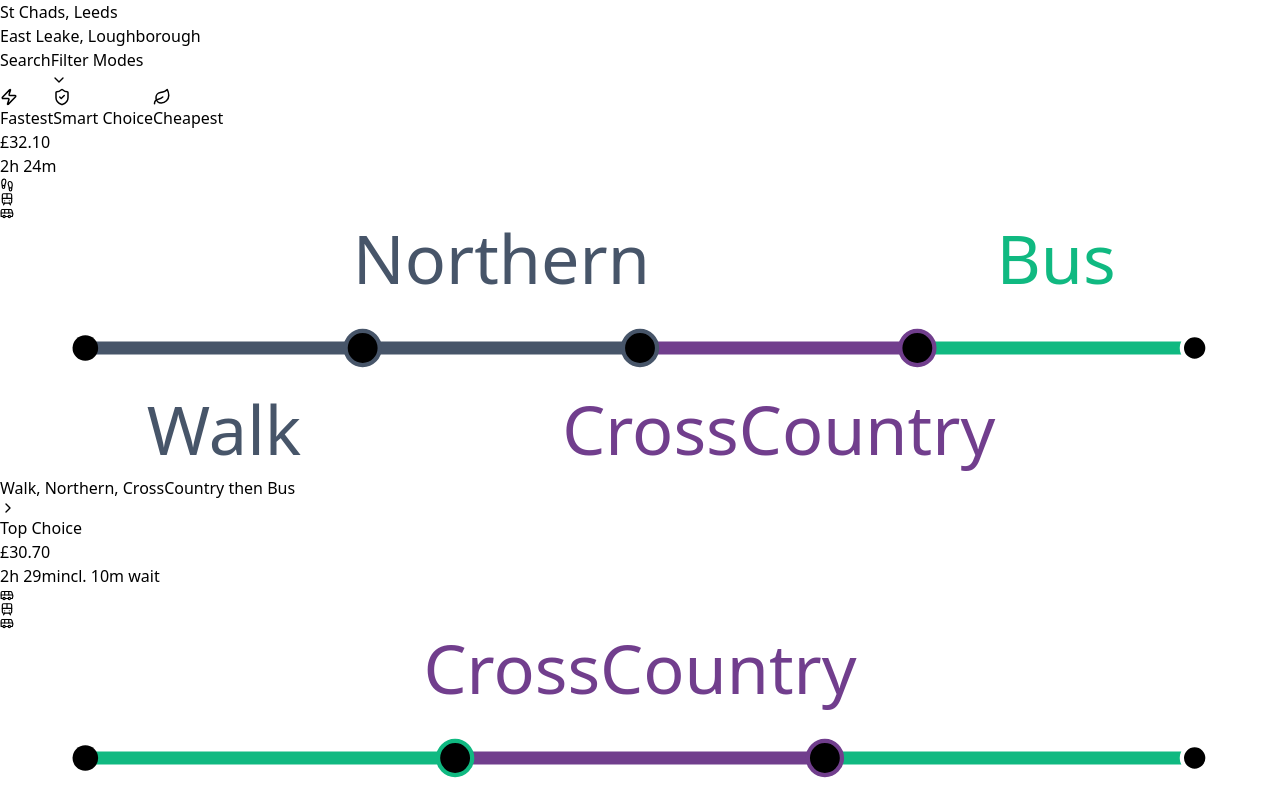
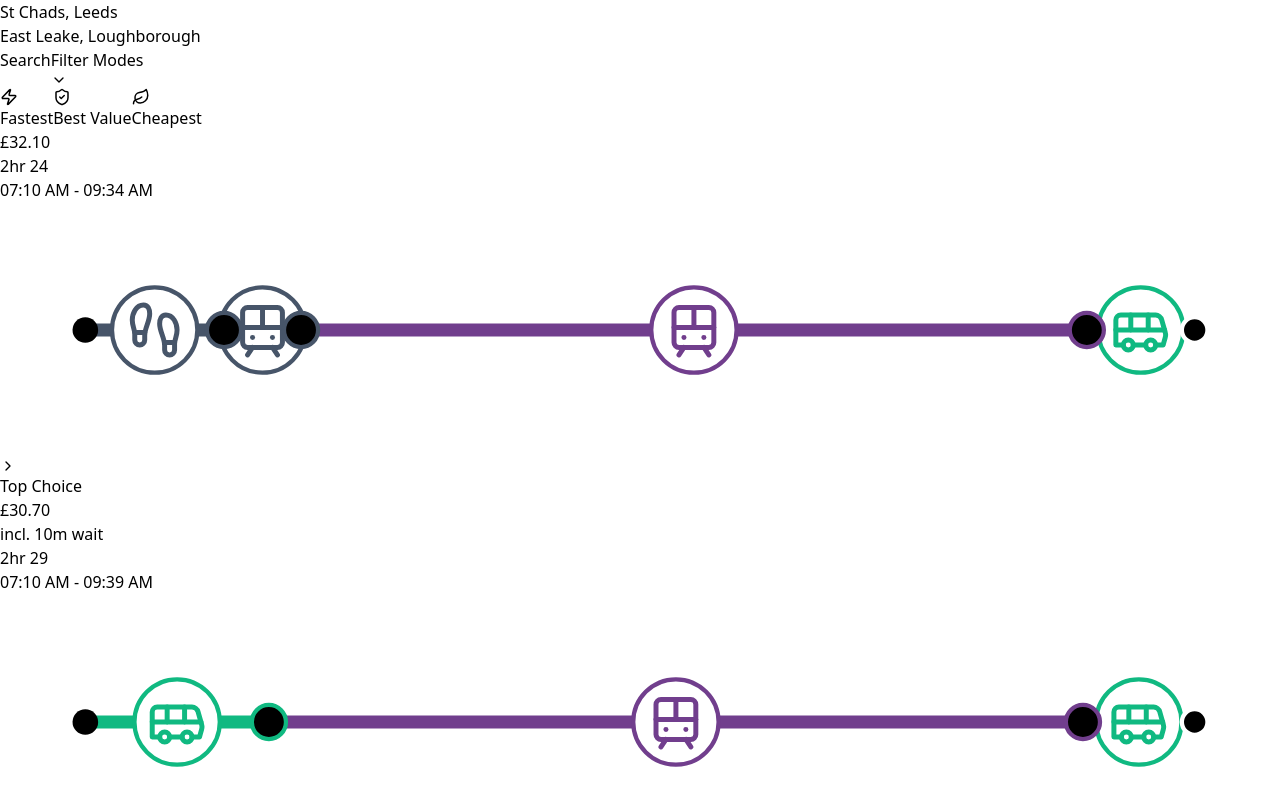
Before and after one commit to isaacw123434/Apptest, a React (Vite) app: page / in a window 1280 px wide. Shown: the top 800 px of the page. Built offline with nearby package versions, Linux system fonts and the light colour scheme.

Commit message:
Update journey planner UI and fix rendering logic
Co-authored-by: isaacw123434 <188620241+isaacw123434@users.noreply.github.com>

```diff
--- a/src/App.jsx
+++ b/src/App.jsx
@@ -1,11 +1,11 @@
 import { useState, useEffect } from 'react';
 import PropTypes from 'prop-types';
-import { MapContainer, TileLayer, Polyline } from 'react-leaflet';
+import { MapContainer, TileLayer, Polyline, useMapEvents } from 'react-leaflet';
 import 'leaflet/dist/leaflet.css';
 import {
   Train, Car, Bus, Bike, Clock,
   ChevronRight, ChevronLeft, ChevronDown,
-  X, Zap, ShieldCheck, Leaf, Footprints, Pencil
+  X, Zap, ShieldCheck, Leaf, Footprints
 } from 'lucide-react';
 
 // --- DATA CONSTANTS ---
@@ -258,6 +258,18 @@ SwapModal.propTypes = {
 
 // --- LOGIC HELPERS ---
 
+const formatDuration = (minutes) => {
+  const h = Math.floor(minutes / 60);
+  const m = minutes % 60;
+  if (h === 0) return `${m} min`;
+  return `${h}hr ${m}`;
+};
+
+const formatTimeRange = (startDate, durationMinutes) => {
+  const end = new Date(startDate.getTime() + durationMinutes * 60000);
+  return `${startDate.toLocaleTimeString([], { hour: '2-digit', minute: '2-digit' })} - ${end.toLocaleTimeString([], { hour: '2-digit', minute: '2-digit' })}`;
+};
+
 const getStationBuffer = (modeId) => {
   if (['uber', 'bus', 'drive_park'].includes(modeId)) return 10;
   return 0;
@@ -319,6 +331,17 @@ const getTop3Results = (tab, selectedModes) => {
 };
 
 // --- MAP COMPONENTS ---
+
+const MapClickHandler = ({ onClick }) => {
+  useMapEvents({
+    click: onClick,
+  });
+  return null;
+};
+
+MapClickHandler.propTypes = {
+  onClick: PropTypes.func.isRequired,
+};
 
 const getFlattenedSegments = (leg1, leg3) => {
   return [
@@ -394,8 +417,10 @@ const MiniSchematic = ({ leg1, leg3 }) => {
   const segments = getFlattenedSegments(leg1, leg3);
   const totalWidth = 260; // 280 - 20
   const startX = 20;
-  const segmentWidth = totalWidth / segments.length;
   const y = 40;
+
+  const totalTime = segments.reduce((acc, s) => acc + s.time, 0);
+  let currentX = startX;
 
   return (
     <div className="w-full h-12 relative">
@@ -405,12 +430,20 @@ const MiniSchematic = ({ leg1, leg3 }) => {
 
         {/* Active Route Segments */}
         {segments.map((seg, i) => {
-           const x1 = startX + i * segmentWidth;
-           const x2 = x1 + segmentWidth;
+           const segWidth = (seg.time / totalTime) * totalWidth;
+           const x1 = currentX;
+           const x2 = x1 + segWidth;
+           const midX = x1 + segWidth / 2;
+           currentX = x2;
+
            return (
              <g key={i}>
                <line x1={x1} y1={y} x2={x2} y2={y} stroke={seg.lineColor} strokeWidth="3" strokeLinecap="round" />
-               <text x={x1 + segmentWidth/2} y={i % 2 === 0 ? y + 25 : y - 15} textAnchor="middle" fill={seg.lineColor} className="text-[12px] font-bold">{seg.label}</text>
+               {/* Icon Overlay */}
+               <circle cx={midX} cy={y} r={10} fill="white" stroke={seg.lineColor} strokeWidth="1" />
+               <g transform={`translate(${midX - 7}, ${y - 7})`}>
+                  <seg.icon size={14} color={seg.lineColor} />
+               </g>
              </g>
            );
          })}
@@ -418,13 +451,17 @@ const MiniSchematic = ({ leg1, leg3 }) => {
         {/* Nodes */}
         <circle cx={startX} cy={y} r="3" className="fill-white stroke-slate-500 stroke-2" />
 
-        {segments.map((seg, i) => {
-           const cx = startX + (i + 1) * segmentWidth;
-           const isLast = i === segments.length - 1;
-           return (
-               <circle key={i} cx={cx} cy={y} r={isLast ? 3 : 4} className={isLast ? "fill-slate-800 stroke-white stroke-2" : "fill-white stroke-2"} stroke={isLast ? "white" : seg.lineColor} />
-           );
-         })}
+        {(() => {
+           let nodeX = startX;
+           return segments.map((seg, i) => {
+             const segWidth = (seg.time / totalTime) * totalWidth;
+             nodeX += segWidth;
+             const isLast = i === segments.length - 1;
+             return (
+                 <circle key={i} cx={nodeX} cy={y} r={isLast ? 3 : 4} className={isLast ? "fill-slate-800 stroke-white stroke-2" : "fill-white stroke-2"} stroke={isLast ? "white" : seg.lineColor} />
+             );
+           });
+         })()}
       </svg>
     </div>
   );
@@ -541,7 +578,7 @@ export default function JourneyPlanner() {
   });
 
   const [showSwap, setShowSwap] = useState(null); // 'first' or 'last'
-  const [sheetHeight, setSheetHeight] = useState(80);
+  const [sheetHeight, setSheetHeight] = useState(60);
   const [isDragging, setIsDragging] = useState(false);
 
   const handleDragStart = () => {
@@ -573,7 +610,7 @@ export default function JourneyPlanner() {
 
   const departureDate = new Date();
   departureDate.setHours(7, 10, 0, 0);
-  const leaveHomeTime = new Date(departureDate.getTime() - (journeyConfig.leg1.time + buffer) * 60000);
+  const leaveHomeTime = new Date(departureDate.getTime());
 
   const formatTime = (date) => date.toLocaleTimeString([], { hour: '2-digit', minute: '2-digit' });
 
@@ -647,7 +684,7 @@ export default function JourneyPlanner() {
         <div className="bg-white flex border-b border-slate-100 mt-2">
           {[
             { id: 'fastest', label: 'Fastest', icon: Zap },
-            { id: 'smart', label: 'Smart Choice', icon: ShieldCheck },
+            { id: 'smart', label: 'Best Value', icon: ShieldCheck },
             { id: 'cheapest', label: 'Cheapest', icon: Leaf },
           ].map(tab => (
             <button
@@ -680,22 +717,14 @@ export default function JourneyPlanner() {
                      <div>
                        <h3 className="text-2xl font-bold text-slate-900">£{result.cost.toFixed(2)}</h3>
                        <div className="flex items-center gap-2 text-slate-500 text-xs font-medium">
-                         <span className="bg-slate-100 px-2 py-1 rounded-md">{Math.floor(result.time/60)}h {result.time%60}m</span>
                          {result.buffer > 0 && <span className="text-slate-400">incl. {result.buffer}m wait</span>}
                        </div>
                      </div>
-                     <div className="flex flex-col items-end">
-                       <div className="flex -space-x-2 mb-1">
-                          <div className="w-8 h-8 rounded-full bg-slate-100 border-2 border-white flex items-center justify-center z-20">
-                            <result.leg1.icon size={14} className="text-slate-700" />
-                          </div>
-                          <div className="w-8 h-8 rounded-full bg-indigo-100 border-2 border-white flex items-center justify-center z-10">
-                            <Train size={14} className="text-indigo-700" />
-                          </div>
-                          <div className="w-8 h-8 rounded-full bg-slate-100 border-2 border-white flex items-center justify-center z-0">
-                            <result.leg3.icon size={14} className="text-slate-700" />
-                          </div>
-                       </div>
+                     <div className="flex flex-col items-end text-right">
+                        <div className="text-xl font-bold text-slate-900">{formatDuration(result.time)}</div>
+                        <div className="text-xs text-slate-500 font-medium">
+                          {formatTimeRange(departureDate, result.time)}
+                        </div>
                      </div>
                   </div>
 
@@ -705,7 +734,7 @@ export default function JourneyPlanner() {
                   </div>
 
                   <div className="flex justify-between items-center text-xs text-slate-400">
-                    <span>{getFlattenedSegments(result.leg1, result.leg3).map(s => s.label).join(', ').replace(/, ([^,]*)$/, ' then $1')}</span>
+                    <span></span>
                     <ChevronRight size={16} />
                   </div>
                 </div>
@@ -733,11 +762,11 @@ export default function JourneyPlanner() {
       {/* 1. MAP BACKGROUND */}
       <div className="absolute inset-0 z-0">
         <MapContainer
-          center={[52.8, -1.3]}
-          zoom={9}
+          bounds={MOCK_PATH}
           style={{ width: "100%", height: "100%" }}
           zoomControl={false}
         >
+          <MapClickHandler onClick={() => setSheetHeight(10)} />
           <TileLayer
             attribution='&copy; <a href="https://www.openstreetmap.org/copyright">OpenStreetMap</a> contributors'
             url="https://{s}.tile.openstreetmap.org/{z}/{x}/{y}.png"
@@ -819,19 +848,25 @@ export default function JourneyPlanner() {
                       const isLastSegmentInLeg = segIndex === segments.length - 1;
                       const isLastLeg = legIndex === journeyLegs.length - 1;
 
-                      // Calculate segment end time
+                      const segmentStartTime = new Date(currentDateTime);
                       currentDateTime = new Date(currentDateTime.getTime() + segment.time * 60000);
+                      const segmentEndTime = currentDateTime;
 
                       return (
                         <div key={segIndex}>
                            {/* SEGMENT ROW */}
                            <div className="flex gap-4 group-hover:bg-slate-50 rounded-lg transition-all duration-200 -ml-2 p-2" onClick={leg.onSwap}>
                               {/* Time Column */}
-                              <div className="w-16 text-right text-xs text-slate-400 font-mono pt-1">{segment.time} min</div>
+                              <div className="w-16 text-right pt-1">
+                                <div className="text-sm font-semibold text-slate-700">{formatDuration(segment.time)}</div>
+                                <div className="text-[10px] text-slate-400 font-mono mt-0.5">
+                                  {formatTime(segmentStartTime)} - {formatTime(segmentEndTime)}
+                                </div>
+                              </div>
 
                               {/* Line Column */}
                               <div className="flex flex-col items-center z-10 w-4 relative">
-                                 <div className="absolute top-0 h-full w-0.5" style={{backgroundColor: segment.lineColor}}></div>
+                                 <div className="absolute -top-2 -bottom-2 w-0.5" style={{backgroundColor: segment.lineColor}}></div>
                                  {/* <div className="w-3 h-3 rounded-full bg-white border-2 z-20 absolute top-1/2 -translate-y-1/2" style={{borderColor: segment.lineColor}}></div> */}
                               </div>
 
@@ -846,7 +881,7 @@ export default function JourneyPlanner() {
                                   </div>
                                   <div className="flex justify-between items-center mt-1">
                                     <span className="text-xs text-slate-500">{segment.to ? `To ${segment.to}` : segment.detail}</span>
-                                    {leg.onSwap && segIndex === 0 && <Pencil size={14} className="text-slate-400" />}
+                                    {leg.onSwap && segIndex === 0 && <span className="text-xs font-medium text-slate-500 hover:text-blue-600 transition-colors">Edit</span>}
                                   </div>
                               </div>
                            </div>
```
Also changed, not shown: 1 other file (tests, documents, lock files or other folders).
